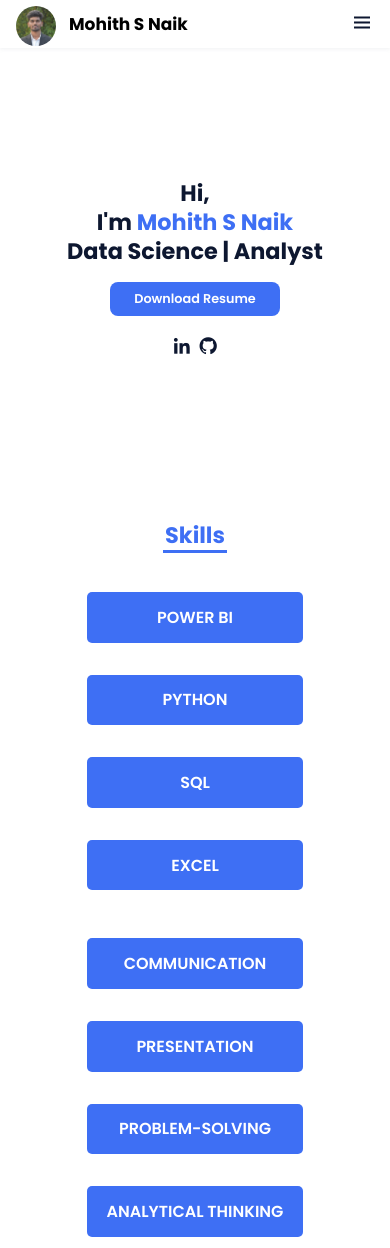
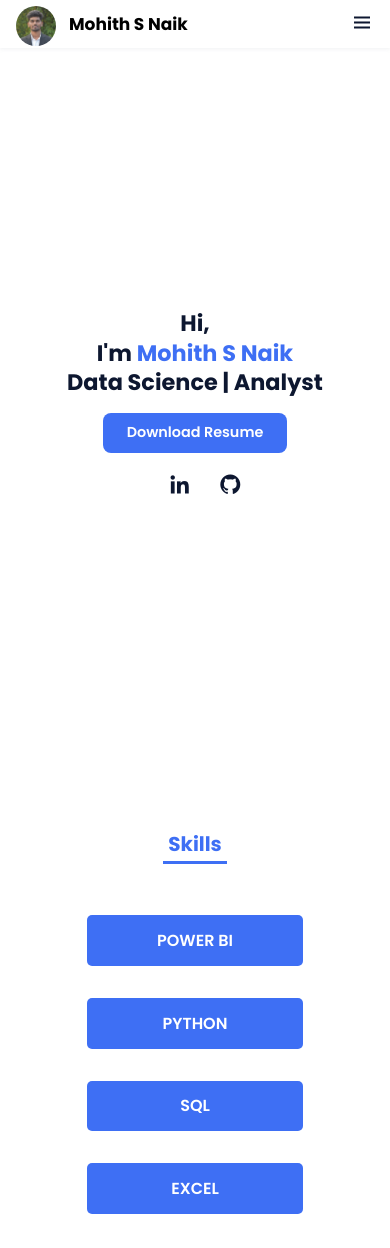
Before and after one commit to Mohithsnaik/Mohith-portfolio, a plain HTML site: page index.html in a window 390 px wide. Shown: the top 1248 px of the page. Drawn offline with nearby package versions, Linux system fonts and the light colour scheme.

Commit message:
Update styles.css

```diff
--- a/assets/css/styles.css
+++ b/assets/css/styles.css
@@ -263,7 +263,7 @@ img {
   align-items: center; /* Center content horizontally */
   justify-content: center; /* Center content vertically */
   text-align: center; /* Center-align the text */
-  /* height: 100vh;  Full viewport height */
+   height: 100vh;  /* Full viewport height */
   background-color: white /* Optional: Set a background color */
  /* position: relative;
   row-gap: 5rem;
@@ -964,122 +964,25 @@ img {
 
 
 
-
-
-
-
-/* ===== MOBILE RESPONSIVE FIXES ===== */
-
-/* Fix for home section white space on mobile */
-@media screen and (max-width: 768px) {
+/* Mobile override */
+@media screen and (max-width: 992px) {   /* covers tablets + mobiles */
   .home {
-    height: auto !important; /* Remove fixed height on mobile */
-    min-height: 85vh !important; /* Minimum height but allows content to dictate */
-    padding: 1rem 1rem 1rem 1rem !important; /* Reduce top/bottom padding */
-    display: flex;
-    flex-direction: column;
-    align-items: center;
-    justify-content: center;
-    text-align: center;
-  }
-
-  .home__data {
-    width: 100%;
-    max-width: 90%;
+    height: auto !important;
+    min-height: 85vh !important;
+    padding-top: 1.5rem !important;
+    padding-bottom: 1.5rem !important;
   }
 
   .home__title {
-    font-size: 1.8rem !important; /* Slightly smaller on mobile */
-    margin-bottom: 1.5rem !important; /* Reduce margin */
+    font-size: 1.6rem !important;
+    margin-bottom: 1rem !important;
     line-height: 1.3;
-  }
-
-  .home__social {
-    margin-top: 1rem;
-    gap: 15px;
-    justify-content: center;
-  }
-
-  .home__social-icon {
-    font-size: 1.3rem;
-    margin-left: 0;
-  }
-
-  .button {
-    margin-bottom: 1.5rem !important; /* Reduce bottom margin */
-    padding: 0.6rem 2rem;
-    font-size: 0.9rem;
-  }
-}
-
-/* Additional mobile optimizations for other sections */
-@media screen and (max-width: 768px) {
-  .section {
-    padding-top: 2rem !important;
-    padding-bottom: 1.5rem !important;
-  }
-
-  .section-title {
-    margin-bottom: 2rem !important;
-    font-size: 1.4rem;
-  }
-
-  .bd-grid {
-    margin-left: 1rem;
-    margin-right: 1rem;
-  }
-
-  /* Skills section mobile fix */
-  .skills {
-    padding: 2rem 0 !important;
-  }
-
-  .skills__container {
-    margin-top: 1rem !important;
-    margin-bottom: 0 !important;
-  }
-
-  /* Projects section mobile spacing */
-  .projects__container {
-    gap: 15px !important;
-  }
-
-  .project-box {
-    margin-bottom: 1rem;
-  }
-
-  /* Contact section mobile spacing */
-  .contact {
-    padding: 2rem 0 !important;
-  }
-
-  .contact__info-container {
-    flex-direction: column;
-    align-items: center;
-    gap: 10px;
-  }
-
-  .contact__info {
-    margin-bottom: 0.5rem !important;
-  }
-}
-
-/* Extra small devices optimization */
-@media screen and (max-width: 480px) {
-  .home {
-    min-height: 50vh !important;
-    padding: 3rem 0.5rem 1.5rem 0.5rem !important;
-  }
-
-  .home__title {
-    font-size: 1.5rem !important;
-    margin-bottom: 1rem !important;
   }
 
   .button {
     margin-bottom: 1rem !important;
-    padding: 0.5rem 1.5rem;
-    font-size: 0.8rem;
+    padding: 0.6rem 1.5rem;
+    font-size: 0.9rem;
   }
 }
 
```
